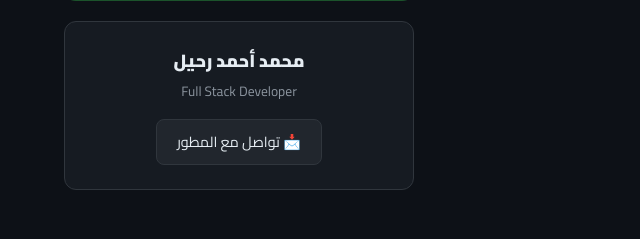
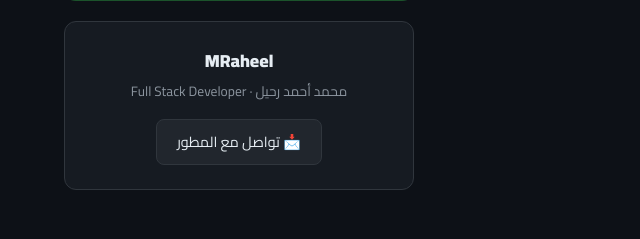
Before and after one commit to mralmansury-a11y/Profile, a Flask app: page /project/1 in a window 1280 px wide. Shown: the part 968-1207 px from the top of the page, without its empty margins (0-640 px from the left). Run offline with Flask 3, Linux system fonts and the light colour scheme; data comes from the database, SQL or seed files in the repository.

Commit message:
Update project_detail.html

```diff
--- a/templates/project_detail.html
+++ b/templates/project_detail.html
@@ -1,5 +1,5 @@
 {% extends "base.html" %}
-{% block title %}{{ project.title }} | محمد رحيل{% endblock %}
+{% block title %}{{ project.title }} | MRaheel{% endblock %}
 {% block content %}
 
 <section class="project-detail-hero">
@@ -97,8 +97,8 @@
                 {% endif %}
 
                 <div class="dev-card">
-                    <p class="dev-name">محمد أحمد رحيل</p>
-                    <p class="dev-role">Full Stack Developer</p>
+                    <p class="dev-name">MRaheel</p>
+                    <p class="dev-role">محمد أحمد رحيل · Full Stack Developer</p>
                     <a href="#" onclick="document.querySelector('#contactSection') && document.querySelector('#contactSection').scrollIntoView()" class="btn-contact-dev">
                         📩 تواصل مع المطور
                     </a>
```
